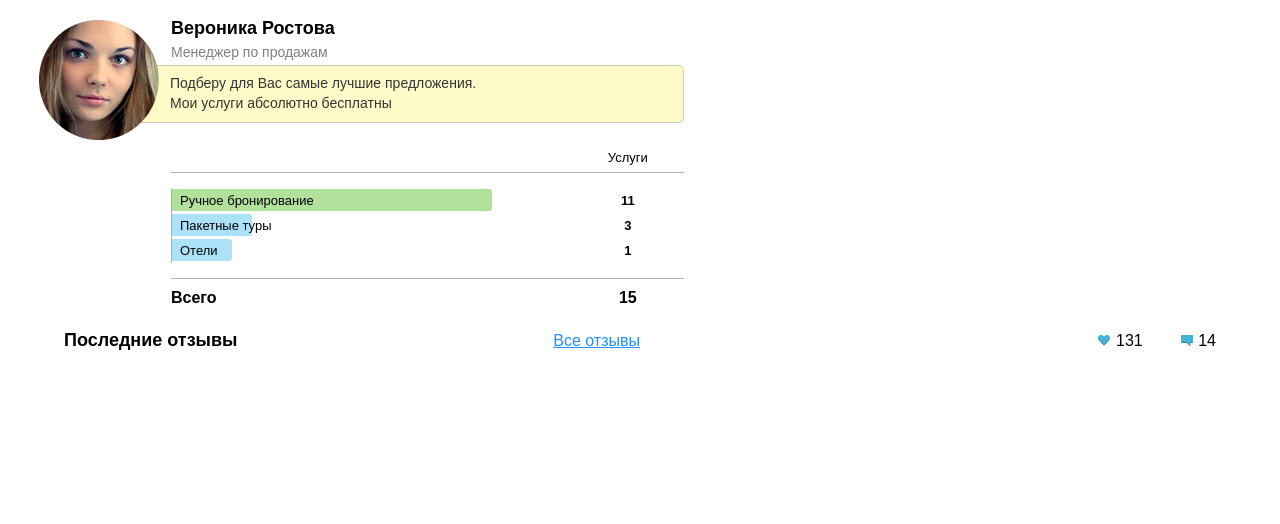
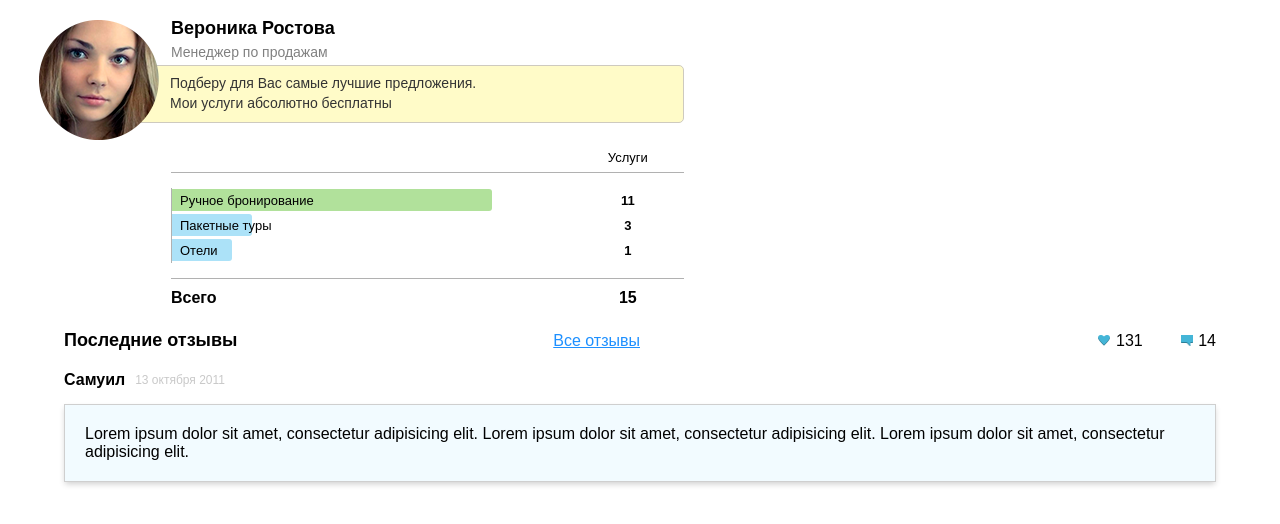
Before and after one commit to reactb0y1/060920191755a, a React (Create React App) app: page / in a window 1280 px wide. Shown: the top 524 px of the page. Built offline with nearby package versions, Linux system fonts and the light colour scheme.

Commit message:
chr Comment Готов в первом приближении

```diff
--- a/src/Comments/Comment/Comment.css
+++ b/src/Comments/Comment/Comment.css
@@ -0,0 +1,33 @@
+.Comment {
+    width: 90%;
+    display: flex;
+    flex-wrap: wrap;
+    align-items: center;
+    margin-top: 20px;
+}
+
+.CommentTextContainer {
+    width: 100%;
+    background: #f2fbff;
+    padding: 20px 0;
+    border: 1px solid #cfcfcf;
+    box-shadow: 0 3px 6px -1px #cfcfcf;
+    margin-top: 15px;
+}
+
+.CommentText {
+    width: calc(100% - 40px);
+    margin-left: 20px;
+}
+
+.CommentName {
+    font-size: 16px;
+    font-weight: bold;
+    cursor: pointer;
+}
+
+.CommentDate {
+    color: #c9c9c9;
+    font-size: 12px;
+    margin-left: 10px;
+}
--- a/src/Comments/Comment/Comment.js
+++ b/src/Comments/Comment/Comment.js
@@ -4,7 +4,21 @@ import './Comment.css'
 class Comment extends Component {
     render() {
         return (
-            <div/>
+            <div className="Comment">
+
+                <h5 className="CommentName">Самуил</h5>
+
+                <span className="CommentDate">13 октября 2011</span>
+
+                <div className="CommentTextContainer">
+                    <p className="CommentText">
+                        Lorem ipsum dolor sit amet, consectetur adipisicing elit.
+                        Lorem ipsum dolor sit amet, consectetur adipisicing elit.
+                        Lorem ipsum dolor sit amet, consectetur adipisicing elit.
+                    </p>
+                </div>
+
+            </div>
         );
     }
 }
```
